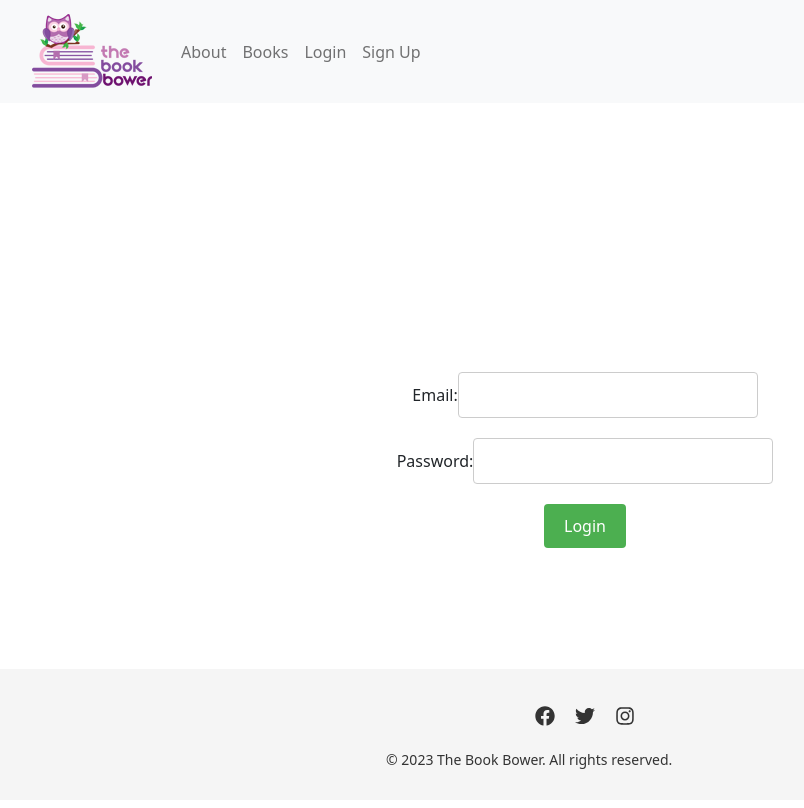
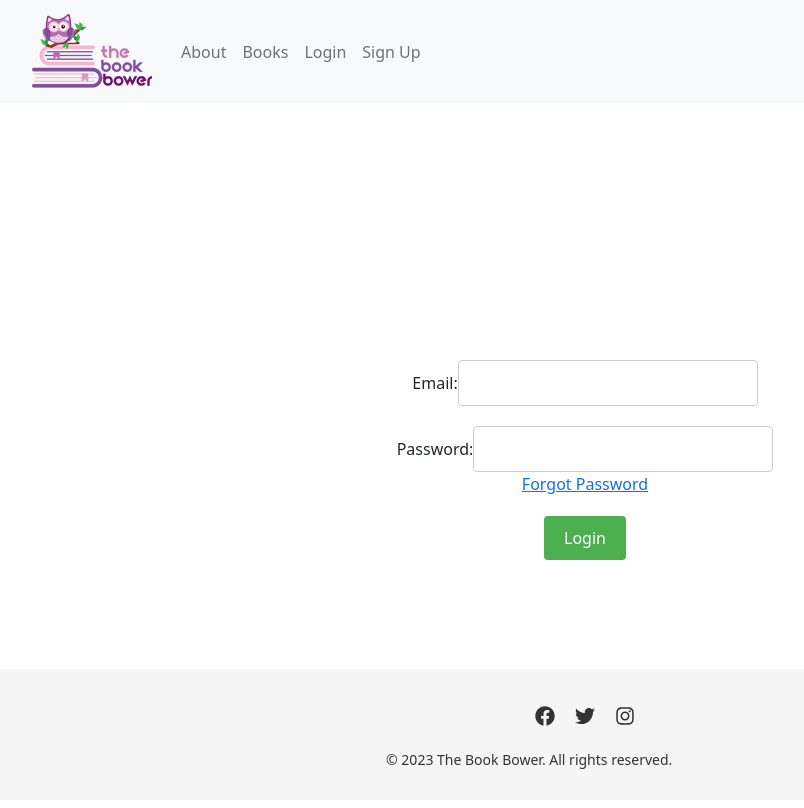
Before and after one commit to buniagj/TheBookBower-Front-End-, a React (Vite) app: page /login in a window 1280 px wide. Shown: the top 808 px of the page, without its empty margins (55-859 px from the left). Built offline with nearby package versions, Linux system fonts and the light colour scheme.

Commit message:
added ForgotPassword

```diff
--- a/src/pages/Auth/Login.jsx
+++ b/src/pages/Auth/Login.jsx
@@ -47,6 +47,7 @@ function Login() {
         Password:
         <input type="password" value={password} onChange={e => setPassword(e.target.value)} required />
       </label>
+      <a href="./ForgotPassword">Forgot Password</a> {/* Added the "Forgot Password" link here */}
       <button type="submit">Login</button>
     </form>
   );
```
